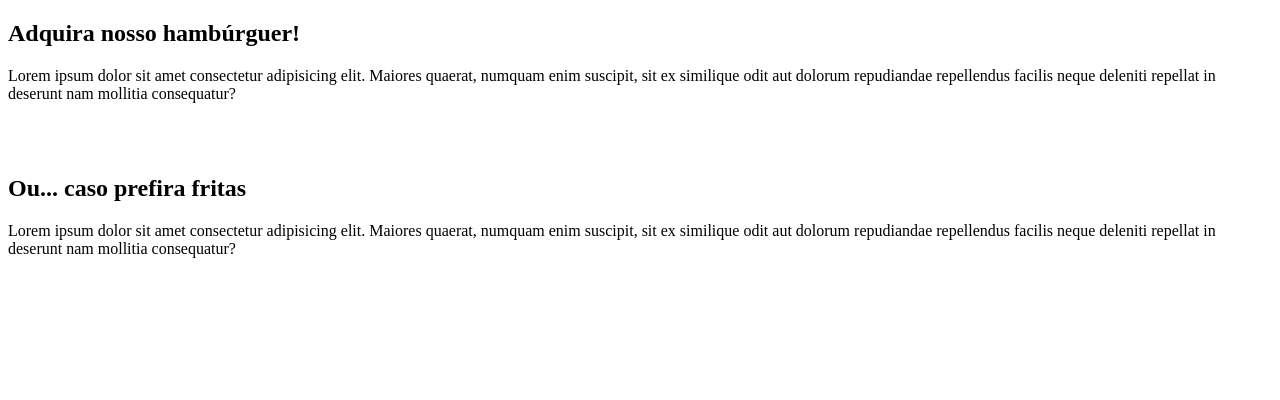
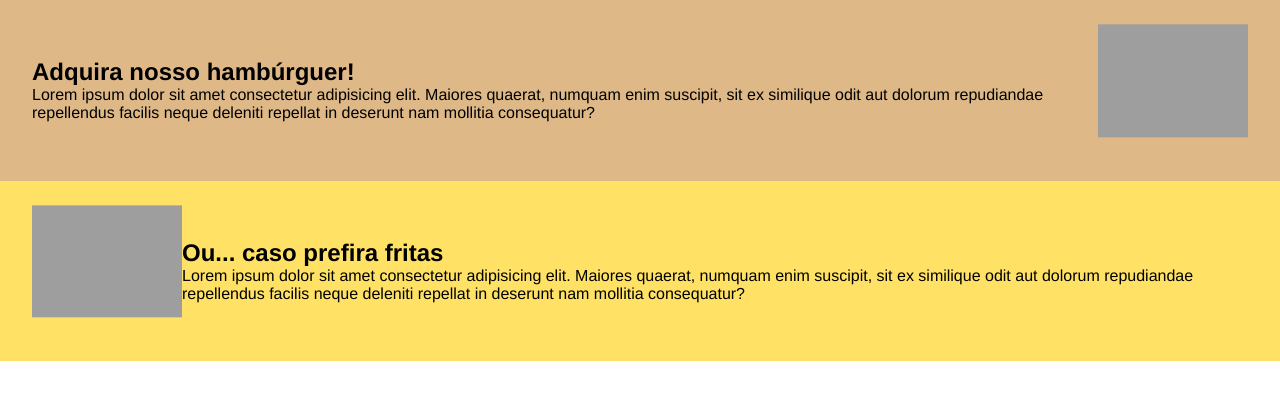
Before and after one commit to jurek-dev/Menu, a plain HTML site: page index.html in a window 1280 px wide. Drawn offline with Linux system fonts and the light colour scheme; the site is published under a folder, as on GitHub Pages, so addresses that start at the root find nothing.

Commit message:
Reajuste de importação de arquivos

```diff
--- a/index.html
+++ b/index.html
@@ -5,7 +5,7 @@
     <meta http-equiv="X-UA-Compatible" content="IE=edge">
     <meta name="viewport" content="width=device-width, initial-scale=1.0">
     <title>Animação Flutuante</title>
-    <link rel="stylesheet" href="/styles.css">
+    <link rel="stylesheet" href="styles.css">
 </head>
 <body>
     <main>
@@ -15,12 +15,12 @@
                 <p>Lorem ipsum dolor sit amet consectetur adipisicing elit. Maiores quaerat, numquam enim suscipit, sit ex similique odit aut dolorum repudiandae repellendus facilis neque deleniti repellat in deserunt nam mollitia consequatur?</p>
             </div>
             <div class="container-item">
-                <img class="flutuar" src="/burguer.png" width="150px" alt="">
+                <img class="flutuar" src="burguer.png" width="150px" alt="">
             </div>
         </section>
         <section id="yellow" class="container">
             <div class="container-item">
-                <img class="flutuar" src="/potato.png" width="150px" alt="">
+                <img class="flutuar" src="potato.png" width="150px" alt="">
             </div>
             <div class="container-item">
                 <h1>Ou... caso prefira fritas</h1>
```
